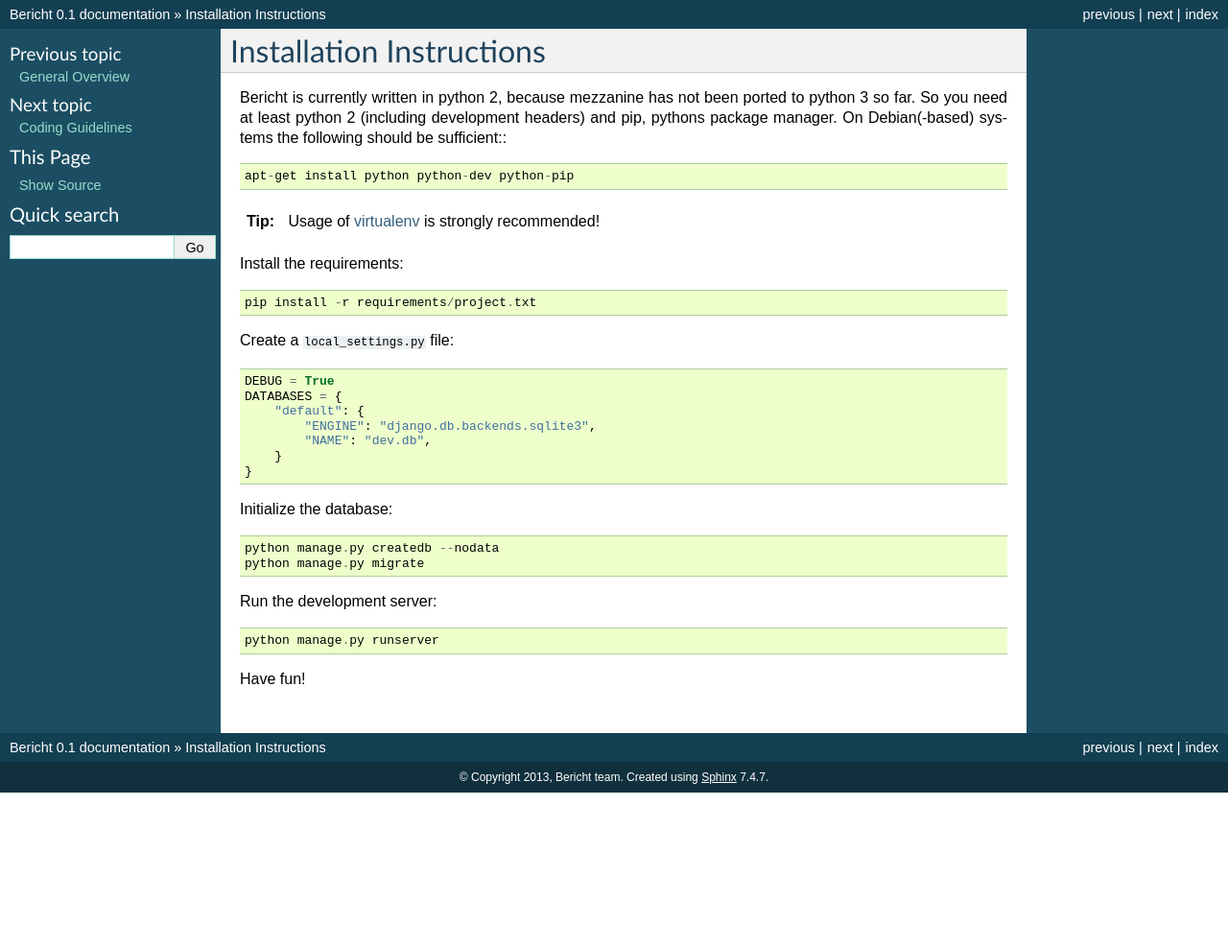
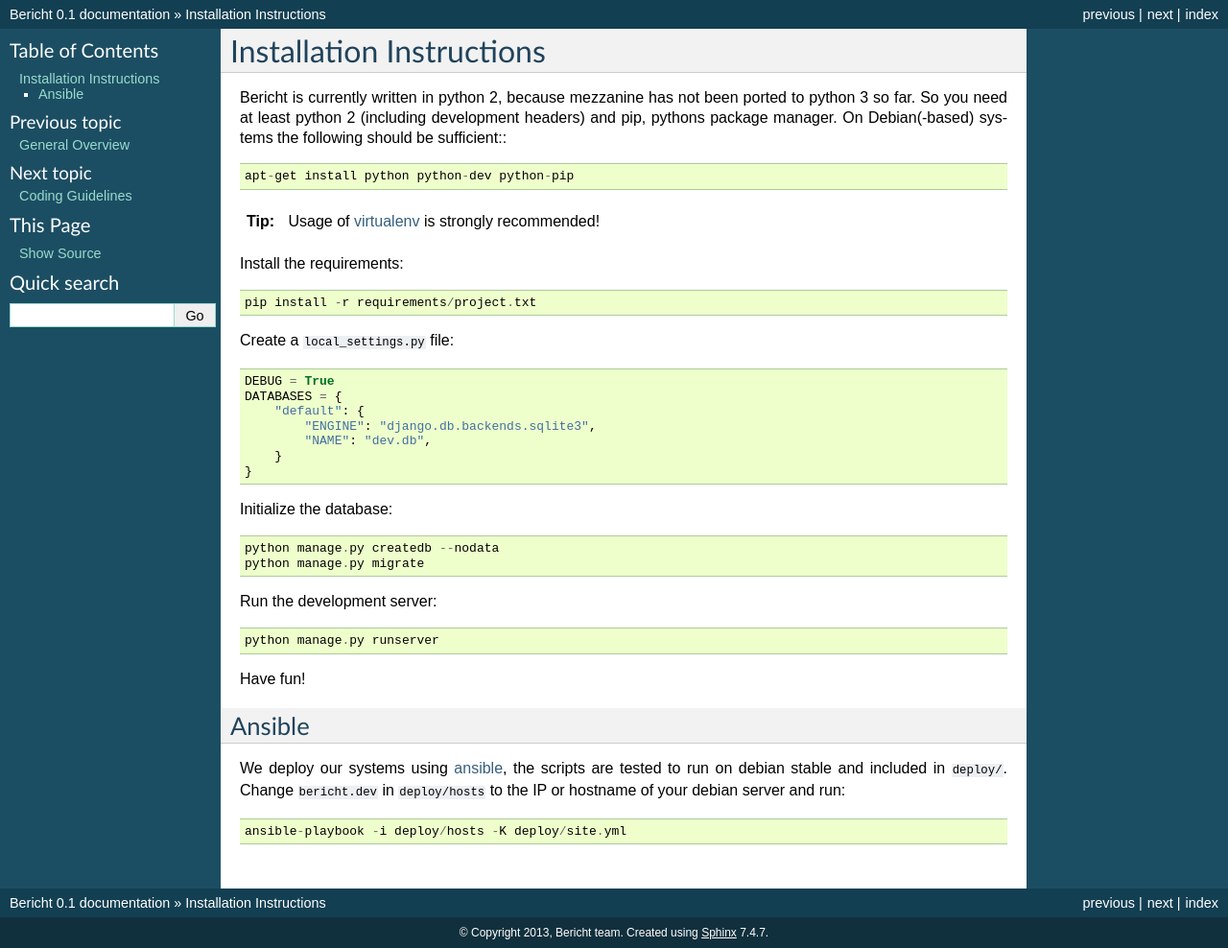
Before and after one commit to bericht/bericht, a Sphinx documentation site: the page built from docs/installation.rst, in a window 1280 px wide. Shown: the whole page at 96% size. Built offline with Sphinx 7.4.7, drawn with Linux system fonts in a browser that asks for light colours; before the commit the page ends 900 px from its top, so only the background shows below that.

Commit message:
add a short remark about ansible to the docs.

```diff
--- a/docs/installation.rst
+++ b/docs/installation.rst
@@ -37,3 +37,13 @@
   python manage.py runserver
 
 Have fun!
+
+
+Ansible
+-------
+
+We deploy our systems using `ansible <http://ansible.com>`_, the scripts are
+tested to run on debian stable and included in ``deploy/``. Change ``bericht.dev``
+in ``deploy/hosts`` to the IP or hostname of your debian server and run::
+
+  ansible-playbook -i deploy/hosts -K deploy/site.yml
```
